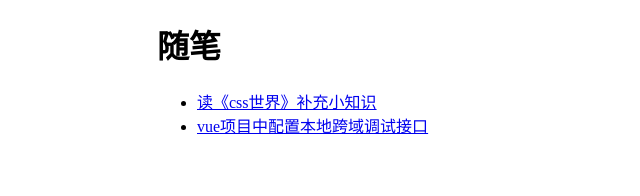
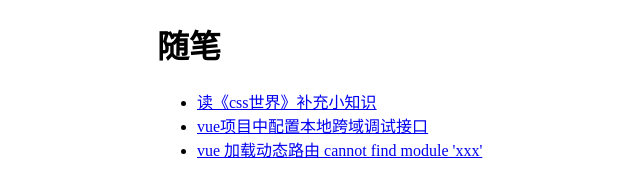
Before and after one commit to Goc-yan/Goc-yan.github.io, a plain HTML site: page index.html in a window 1280 px wide. Shown: the whole page, without its empty margins (83-723 px from the left). Drawn offline with nearby package versions, Linux system fonts and the light colour scheme.

Commit message:
Update index.html

```diff
--- a/index.html
+++ b/index.html
@@ -18,6 +18,9 @@
             <li>
                 <a href="/pages/notes?article=vue项目中配置本地跨域调试接口">vue项目中配置本地跨域调试接口</a>
             </li>
+            <li>
+                <a href="/pages/notes?article=vue 加载动态路由 cannot find module 'xxx'">vue 加载动态路由 cannot find module 'xxx'</a>
+            </li>
         </ul>
     </div>
 </body>
```
